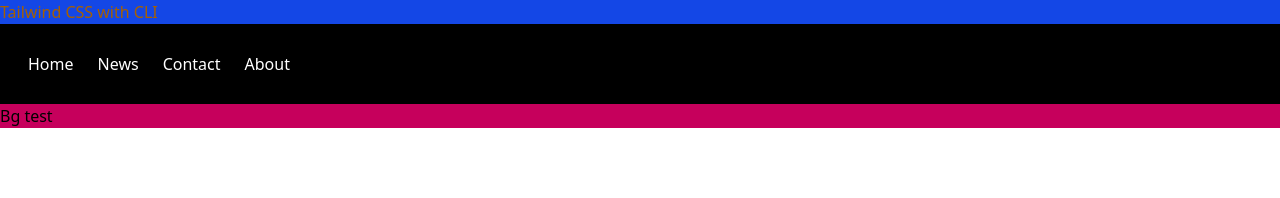
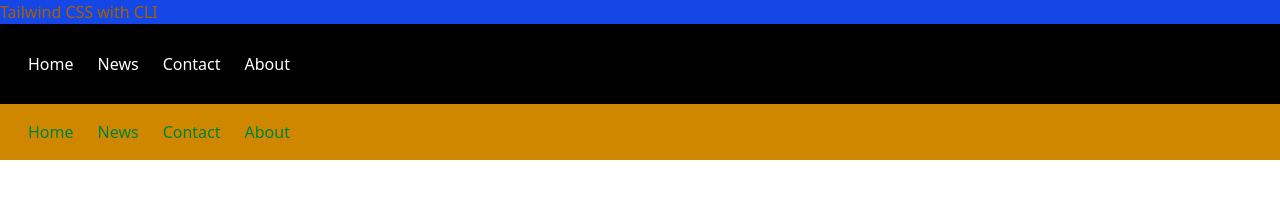
Before and after one commit to rahuldogney02/tailwind-css4, a website: page index.html in a window 1280 px wide. Drawn offline with Linux system fonts and the light colour scheme.

Commit message:
First style with tailwind

```diff
--- a/index.html
+++ b/index.html
@@ -16,8 +16,13 @@
         <li class="flex"><a href="#" class="p-3">Contact</a></li>
         <li class="flex"><a href="#" class="p-3">About</a></li>
     </ul>
-    <div class="bg-pink-700">
-        Bg test
+    <div class="text-green-700 bg-yellow-600 m-0 p-4 flex [&>*]:flex" >
+       <ul>
+        <li><a href="#" class="p-3">Home</a></li>
+        <li><a href="#" class="p-3">News</a></li>
+        <li><a href="#" class="p-3">Contact</a></li>
+        <li><a href="#" class="p-3">About</a></li>
+    </ul>
     </div>
 </body>
 </html>
```
Also changed, not shown: questions.md (+2 -0 lines), src/output.css.
